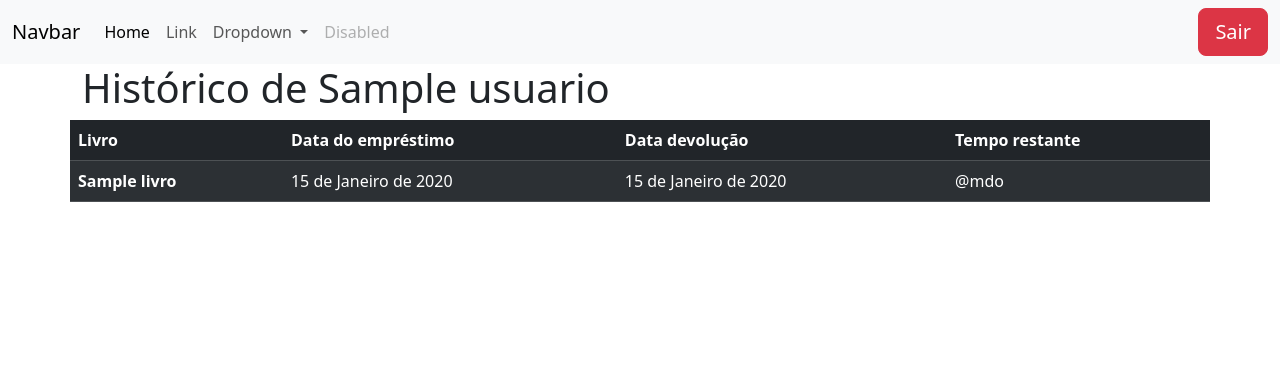
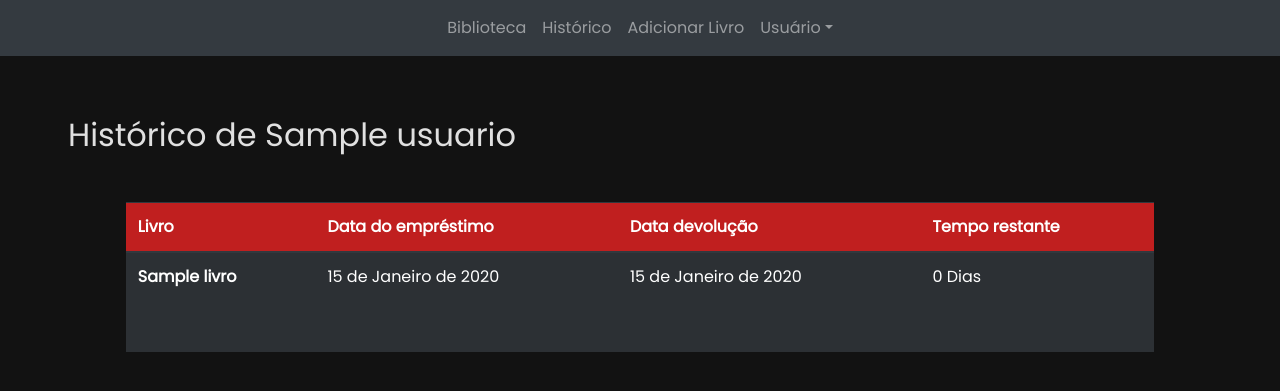
Before and after one commit to ismaelnetodev/proj-library-management, a Django app: template livros/templates/historico.html in a window 1280 px wide. Shown: the top 391 px of the page. Run offline with Django 5.2, Linux system fonts and the light colour scheme; the template is opened without the code that fills it: values that come from a table or form of the project are taken from there, others are empty; tables that the repository leaves empty hold one stand-in row (values such as "Sample post"); some libraries are stand-ins or nearby versions.

Commit message:
mudanças visuais e começando o cadastro de livros

```diff
--- a/librarymanagement/settings.py
+++ b/librarymanagement/settings.py
@@ -62,6 +62,9 @@ TEMPLATES = [
                 'django.contrib.auth.context_processors.auth',
                 'django.contrib.messages.context_processors.messages',
             ],
+        'libraries':{
+            'filtros': 'livros.templatetags.filtros'
+        }
         },
     },
 ]
@@ -119,6 +122,7 @@ USE_TZ = True
 # https://docs.djangoproject.com/en/5.1/howto/static-files/
 
 STATIC_URL = 'static/'
+STATICFILES_DIRS = [BASE_DIR / "static"]
 
 # Default primary key field type
 # https://docs.djangoproject.com/en/5.1/ref/settings/#default-auto-field
--- a/livros/templates/historico.html
+++ b/livros/templates/historico.html
@@ -1,5 +1,6 @@
 {% extends 'base.html' %}
 {% load static %}
+{% load filtros %}
 <!doctype html>
 <html lang="pt-BR">
   <head>
@@ -9,34 +10,39 @@
     <title>{% block 'titulo' %} Livros {% endblock %}</title>
     <link href="https://cdn.jsdelivr.net/npm/bootstrap@5.3.3/dist/css/bootstrap.min.css" rel="stylesheet" integrity="sha384-QWTKZyjpPEjISv5WaRU9OFeRpok6YctnYmDr5pNlyT2bRjXh0JMhjY6hW+ALEwIH" crossorigin="anonymous">
     <link rel="stylesheet" href="{% static 'css/login.css' %}">
+    <link rel="stylesheet" href="/static/css/historico.css">
   </head>
 
 {% block 'conteudo' %}
 
 <body>
     <div class="container">
-        <div class="row">
-            <h1>Histórico de {{usuario.nome}}</h1>
-            <table class="table table-striped table-dark">
+        <h1 class="title-container" style="margin-left: 3rem; font-size: 2rem;">Histórico de {{usuario.nome}}</h1>
+        <div class="row justify-content-center gap-2 mt-5">
+            <div class="col-md-10">
+                <div class="table-responsive border-1">
+                    <table class="table table-striped table-dark rounded-table">
                         <thead>
-                <tr>
+                          <tr class="tittle-table" style="background-color: rgb(192, 31, 31);">
                             <th scope="col">Livro</th>
                             <th scope="col">Data do empréstimo</th>
                             <th scope="col">Data devolução</th>
                             <th scope="col">Tempo restante</th>
                           </tr>
                         </thead>
-                <tbody>
+                        <tbody class="elements"  style=" max-height: 415px; height: 100px;">
+                          {% for i in emprestimos %}
                           <tr>
-                    {% for i in emprestimos %}
-                    <th scope="row">{{i.livro}}</th>
-                    <td>{{i.data_emprestimo}}</td>
-                    <td>{{i.data_devolucao}}</td>
-                    <td>@mdo</td>
+                            <th scope="row">{{ i.livro }}</th>
+                            <td>{{ i.data_emprestimo }}</td>
+                            <td>{{ i.data_devolucao }}</td>
+                            <td>{{ i.data_devolucao|mostra_duracao }} Dias</td>
+                          </tr>
                           {% endfor %}
-                </tr>
                         </tbody>
                       </table>
+                </div>
+            </div>
         </div>
     </div>
 </body>
--- /dev/null
+++ b/livros/templatetags/filtros.py
@@ -0,0 +1,9 @@
+from datetime import date
+from django import template
+
+register = template.Library()
+
+@register.filter()
+def mostra_duracao(data_devolucao):
+    dias_restantes = (data_devolucao - date.today()).days
+    return dias_restantes if dias_restantes > 0 else 0
--- a/livros/urls.py
+++ b/livros/urls.py
@@ -5,6 +5,7 @@ urlpatterns = [
     path('home/', views.home, name="home"),
     path('info_livro/<int:id>', views.info_livro, name="info_livro"),
     path('emprestimo/<int:id>', views.emprestimo, name='emprestimo'),
-    path('historico/', views.historico, name='historico')
+    path('historico/', views.historico, name='historico'),
+    path('valida_cadastro/', views.valida_cadastro, name="valida_cadastro"),
 
 ]
--- /dev/null
+++ b/static/css/base.css
@@ -0,0 +1,85 @@
+@import url('https://fonts.googleapis.com/css2?family=Poppins:wght@400&display=swap');
+
+body {
+    background-color: #121212;
+    color: #e0e0e0;
+    margin: 0;
+    font-family: 'Poppins', sans-serif;
+    font-weight: 400;
+}
+
+.container {
+    max-width: 100%;
+    padding: 20px;
+    margin-top: 2.5rem;
+}
+
+.livro-imagem {
+    max-width: 100%;
+    max-height: 415px;
+    width: auto;
+    height: auto;
+}
+
+.card {
+    background-color: #1e1e1e;
+    color: #f0f0f0;
+    border: 1px solid #333;
+    border-radius: 10px;
+    box-shadow: 0 4px 8px rgba(37, 37, 37, 0.2);
+    transition: transform 0.3s;
+}
+
+.card:hover {
+    transform: scale(1.02);
+}
+
+.card-title {
+    color: #d8d8d8;
+    font-weight: bold;
+    font-size: 1.2em;
+}
+
+.list-group-item {
+    background-color: #333;
+    color: #f0f0f0;
+    border-color: #444;
+}
+
+.card-img-top {
+    border-radius: 10px 10px 0 0;
+}
+
+.btn-info {
+    background-color: #14a2e4;
+    border-color: #14a2e4;
+    color: #000;
+}
+
+.btn-info:hover {
+    background-color: #0370b3;
+    border-color: #0583d1;
+    /* mudei a cor do hover no info */
+}
+
+.btn-success {
+    background-color: rgb(16, 221, 177);
+    border-color: rgb(16, 221, 177);
+    color: #000;
+}
+
+.btn-success:hover {
+    background-color: rgb(1, 165, 130);
+    border-color: rgb(1, 165, 130);
+}
+
+@media (max-width: 768px) {
+    .card {
+        width: 100%;
+    }
+
+    .btn {
+        font-size: 0.9em;
+        padding: 10px;
+    }
+}
--- a/templates/base.html
+++ b/templates/base.html
@@ -5,47 +5,78 @@
     <meta name="viewport" content="width=device-width, initial-scale=1">
     {% block 'head' %} {% endblock %}
     <title>{% block 'titulo' %} {% endblock %}</title>
-    <link href="https://cdn.jsdelivr.net/npm/bootstrap@5.3.3/dist/css/bootstrap.min.css" rel="stylesheet" integrity="sha384-QWTKZyjpPEjISv5WaRU9OFeRpok6YctnYmDr5pNlyT2bRjXh0JMhjY6hW+ALEwIH" crossorigin="anonymous">
+    <link rel="stylesheet" href="https://cdn.jsdelivr.net/npm/bootstrap@4.0.0/dist/css/bootstrap.min.css" integrity="sha384-Gn5384xqQ1aoWXA+058RXPxPg6fy4IWvTNh0E263XmFcJlSAwiGgFAW/dAiS6JXm" crossorigin="anonymous">
+    <link rel="stylesheet" href="/static/css/base.css">
   </head>
   <body>
+    <nav class="navbar navbar-expand-lg navbar-dark bg-dark">
+      <button class="navbar-toggler ml-auto" type="button" data-toggle="collapse" data-target="#navbarsExample08" aria-controls="navbarsExample08" aria-expanded="false" aria-label="Toggle navigation">
+          <span class="navbar-toggler-icon"></span>
+      </button>
 
-    <nav class="navbar navbar-expand-lg bg-body-tertiary">
-        <div class="container-fluid">
-          <a class="navbar-brand" href="#">Navbar</a>
-          <button class="navbar-toggler" type="button" data-bs-toggle="collapse" data-bs-target="#navbarSupportedContent" aria-controls="navbarSupportedContent" aria-expanded="false" aria-label="Toggle navigation">
-            <span class="navbar-toggler-icon"></span>
-          </button>
-          <div class="collapse navbar-collapse" id="navbarSupportedContent">
-            <ul class="navbar-nav me-auto mb-2 mb-lg-0">
-              <li class="nav-item">
-                <a class="nav-link active" aria-current="page" href="#">Home</a>
+      <div class="collapse navbar-collapse justify-content-md-center" id="navbarsExample08">
+          <ul class="navbar-nav">
+              <li class="nav-item {% if request.path == '/livros/home/' %}active{% endif %}">
+                  <a class="nav-link" href="{% url 'home' %}">Biblioteca</a>
+              </li>
+              <li class="nav-item {% if request.path == '/livros/historico/' %}active{% endif %}">
+                  <a class="nav-link" href="{% url 'historico' %}">Histórico</a>
               </li>
               <li class="nav-item">
-                <a class="nav-link" href="#">Link</a>
+                  <a class="nav-link" data-toggle="modal" data-target="#exampleModal">Adicionar Livro</a>
               </li>
-              <li class="nav-item dropdown">
-                <a class="nav-link dropdown-toggle" href="#" role="button" data-bs-toggle="dropdown" aria-expanded="false">
-                  Dropdown
-                </a>
-                <ul class="dropdown-menu">
-                  <li><a class="dropdown-item" href="#">Action</a></li>
-                  <li><a class="dropdown-item" href="#">Another action</a></li>
-                  <li><hr class="dropdown-divider"></li>
-                  <li><a class="dropdown-item" href="#">Something else here</a></li>
-                </ul>
+              <li class="nav-item dropdown {% if 'usuario' in request.path %}active{% endif %}">
+                  <a class="nav-link dropdown-toggle" href="#" id="dropdown08" data-toggle="dropdown" aria-haspopup="true" aria-expanded="false">Usuário</a>
+                  <div class="dropdown-menu" aria-labelledby="dropdown08">
+                      <a class="dropdown-item" href="#">Perfil</a>
+                        <a class="dropdown-item bg-danger" href="{% url 'sair' %}">Sair</a>
+                  </div>
               </li>
-              <li class="nav-item">
-                <a class="nav-link disabled" aria-disabled="true">Disabled</a>
-              </li>
-            </ul>
-            <form class="d-flex">
-              <a href="{% url 'sair' %}" class="btn btn-danger btn-lg">Sair</a>
+          </ul>
+      </div>
+  </nav>
+
+
+      {% block 'conteudo' %} {% endblock %}
+      <script src="https://code.jquery.com/jquery-3.2.1.slim.min.js" integrity="sha384-KJ3o2DKtIkvYIK3UENzmM7KCkRr/rE9/Qpg6aAZGJwFDMVNA/GpGFF93hXpG5KkN" crossorigin="anonymous"></script>
+      <script src="https://cdn.jsdelivr.net/npm/popper.js@1.12.9/dist/umd/popper.min.js" integrity="sha384-ApNbgh9B+Y1QKtv3Rn7W3mgPxhU9K/ScQsAP7hUibX39j7fakFPskvXusvfa0b4Q" crossorigin="anonymous"></script>
+      <script src="https://cdn.jsdelivr.net/npm/bootstrap@4.0.0/dist/js/bootstrap.min.js" integrity="sha384-JZR6Spejh4U02d8jOt6vLEHfe/JQGiRRSQQxSfFWpi1MquVdAyjUar5+76PVCmYl" crossorigin="anonymous"></script>
+      {% if usuario_logado %}
+      <div class="modal fade" id="exampleModal" tabindex="-1" role="dialog" aria-labelledby="exampleModalLabel" aria-hidden="true">
+        <div class="modal-dialog" role="document">
+          <div class="modal-content">
+            <div class="modal-header">
+              <h5 class="modal-title" id="exampleModalLabel">Cadastrar livro</h5>
+              <button type="button" class="close" data-dismiss="modal" aria-label="Close">
+                <span aria-hidden="true">&times;</span>
+              </button>
+            </div>
+            <div class="modal-body">
+              <form method="POST" action="{% url 'valida_cadastro' %}"> {% csrf_token %}
+                <label for="">Título</label>
+                <input name="titutlo" class="form-control" type="text" name="" id="" placeholder="Título do Livro"><br>
+                <label for="">Autor</label>
+                <input name="autor" class="form-control" type="text" placeholder="Autor do livro"><br>
+                <label for="disponiveis">Disponiveis:</label>
+                <input name="disponiveis" class="form-control" type="number" placeholder="Livros disponíveis"><br>
+                <label for="categoria">Categoria:</label>
+                <select class="form-control" name="categoria">
+                    {% for i in categorias %}
+                        <option value="{{ i.id }}" {% if info_livro.categoria.id == i.id %}selected{% endif %}>
+                            {{ i.nome }}
+                        </option>
+                    {% endfor %}
+                </select>
+                <input class="btn btn-success btn-lg" type="submit" value="Login">
             </form>
+            </div>
+            <div class="modal-footer">
+              <button type="button" class="btn btn-secondary" data-dismiss="modal">Fechar</button>
+
+            </div>
           </div>
         </div>
-      </nav>
-
-      {% block 'conteudo' %} {% endblock %}
-    <script src="https://cdn.jsdelivr.net/npm/bootstrap@5.3.3/dist/js/bootstrap.bundle.min.js" integrity="sha384-YvpcrYf0tY3lHB60NNkmXc5s9fDVZLESaAA55NDzOxhy9GkcIdslK1eN7N6jIeHz" crossorigin="anonymous"></script>
+      </div>
+    {% endif %}
   </body>
 </html>
```
Also changed, not shown: livros/templates/home.html (+15 -12 lines), livros/views.py (+7 -2 lines), static/css/historico.css (added, +8 -0 lines), livros/templatetags/__init__.py (added). Lines whose indentation alone changed are shown as unchanged.
